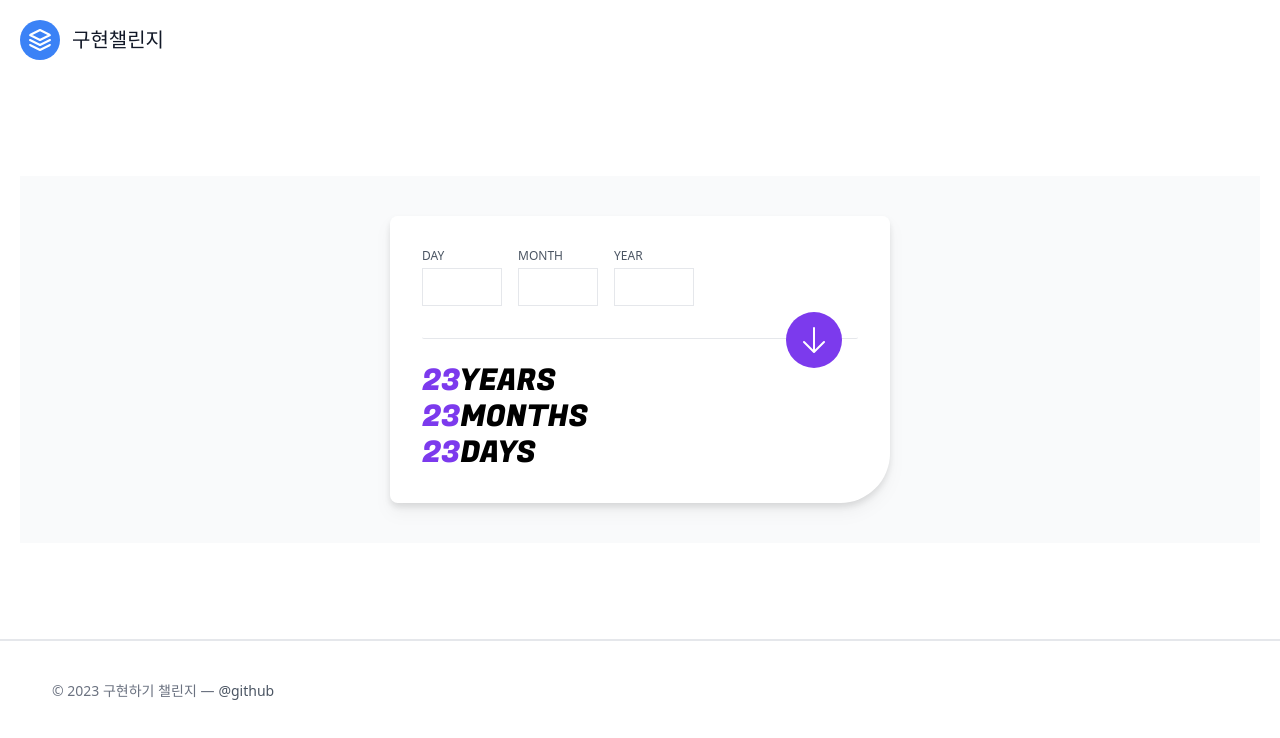
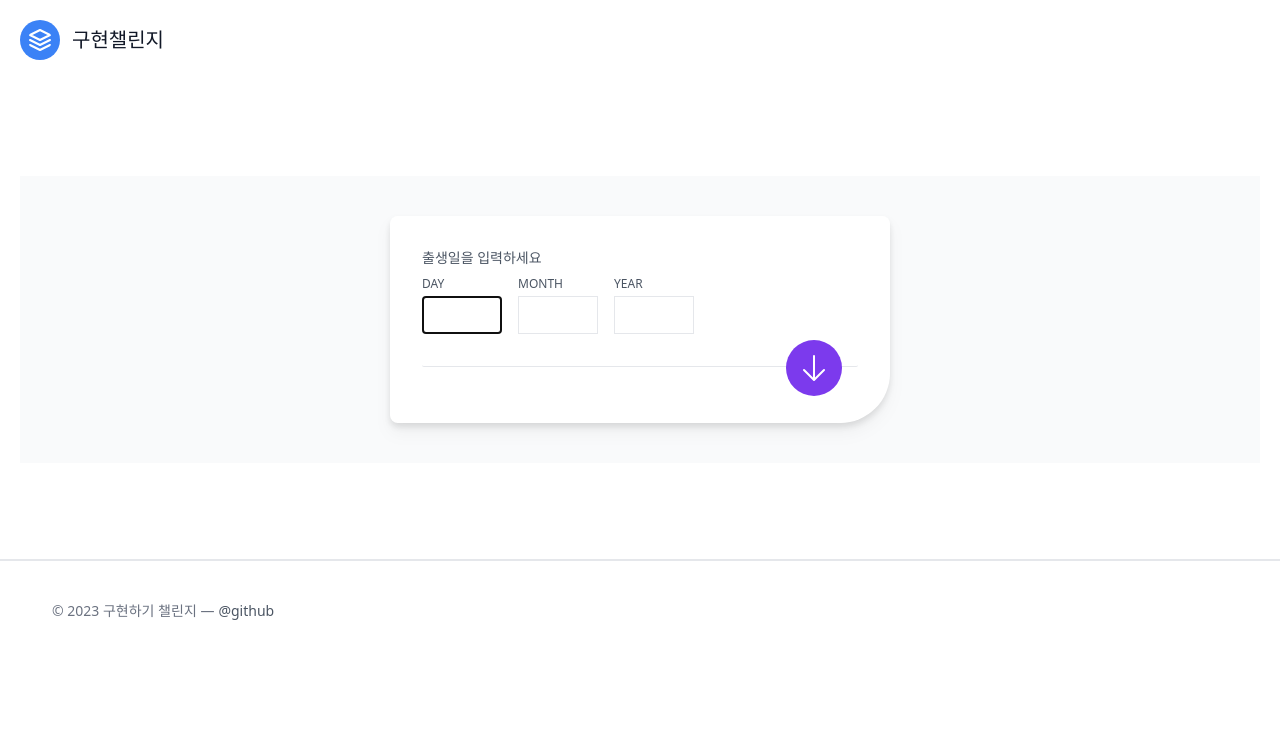
Before and after one commit to KyungaIM/challenge, a Next.js app: page /ageCalculator in a window 1280 px wide. Shown: the top 738 px of the page. Built offline with nearby package versions, Linux system fonts and the light colour scheme.

Commit message:
렌더링 에러 원리 파악

```diff
--- a/pages/ageCalculator.tsx
+++ b/pages/ageCalculator.tsx
@@ -1,20 +1,34 @@
 import next from "next";
 import Layout from "./components/layout";
-import { Fugaz_One } from "next/font/google";
-const resultFont = Fugaz_One({ weight: "400", subsets: ["latin"] });
-export default function ageCalculator() {
+import { useState } from "react";
+import AgeResult from "./components/ageResult";
+
+export default function AgeCalculator() {
+  const [day, setDay] = useState("");
+  const [month, setMonth] = useState("");
+  const [year, setYear] = useState("");
+  const [open, setOpen] = useState(false);
+
+  // function submit(value: number, min: number, max: number): boolean {
+
+  // }
+
   return (
     <Layout>
       <div className="w-full bg-gray-50 flex center h-800 justify-center items-center ">
         <div className=" w-full sm:w-[500px] bg-white p-8 my-10 rounded-lg rounded-br-[50px] drop-shadow-lg">
+          <h1 className="mb-2 text-sm">출생일을 입력하세요</h1>
           <form className="border-b flex relative pb-8 mb-6 rounded-sm">
             <label htmlFor="day" className="flex flex-col mr-4 text-xs">
-              DAY{" "}
+              DAY
               <input
                 type="text"
                 id="day"
                 required
                 className=" border w-20 px-2 py-1 mt-1 text-lg font-bold"
+                autoFocus
+                onChange={(e) => setDay(e.target.value)}
+                value={day}
               />
             </label>
 
@@ -25,6 +39,8 @@ export default function ageCalculator() {
                 id="month"
                 required
                 className=" border w-20 px-2 py-1 mt-1 text-lg font-bold"
+                onChange={(e) => setMonth(e.target.value)}
+                value={month}
               />
             </label>
 
@@ -35,9 +51,16 @@ export default function ageCalculator() {
                 id="year"
                 required
                 className=" border w-20 px-2 py-1 mt-1 text-lg font-bold"
+                onChange={(e) => setYear(e.target.value)}
+                value={year}
               />
             </label>
-            <button className="rounded-full p-3 bg-violet-600 hover:bg-violet-700 text-white absolute right-4 bottom-[-30px] hover:animate-bounce">
+            <button
+              className="rounded-full p-3 bg-violet-600 hover:bg-violet-700 text-white absolute right-4 bottom-[-30px] hover:animate-bounce"
+              onClick={() => {
+                setOpen(true);
+              }}
+            >
               <svg
                 xmlns="http://www.w3.org/2000/svg"
                 viewBox="0 0 24 24"
@@ -52,15 +75,21 @@ export default function ageCalculator() {
               </svg>
             </button>
           </form>
-          <p className={`text-3xl text-black ${resultFont.className}`}>
-            <span className="text-violet-600">{23}</span>YEARS
-          </p>
-          <p className={`text-3xl text-black ${resultFont.className}`}>
-            <span className="text-violet-600">{23}</span>MONTHS
-          </p>
-          <p className={`text-3xl text-black ${resultFont.className}`}>
-            <span className="text-violet-600">{23}</span>DAYS
-          </p>
+          {open && (
+            <div className="modal">
+              <div className="modal-content">
+                <span className="close">&times;</span>
+                <p>안내창 내용을 작성하세요.{day}</p>
+              </div>
+            </div>
+          )}
+          {/* {open && (
+            <AgeResult
+              year={Number(year)}
+              month={Number(month)}
+              day={Number(day)}
+            />
+          )} */}
         </div>
       </div>
     </Layout>
--- /dev/null
+++ b/pages/components/ageResult.tsx
@@ -0,0 +1,23 @@
+import { Fugaz_One } from "next/font/google";
+const resultFont = Fugaz_One({ weight: "400", subsets: ["latin"] });
+
+interface Props {
+  year: number;
+  month: number;
+  day: number;
+}
+export default function AgeResult({ year, month, day }: Props) {
+  return (
+    <>
+      <p className={`text-3xl text-black ${resultFont.className}`}>
+        <span className="text-violet-600">{year}</span>YEARS
+      </p>
+      <p className={`text-3xl text-black ${resultFont.className}`}>
+        <span className="text-violet-600">{month}</span>MONTHS
+      </p>
+      <p className={`text-3xl text-black ${resultFont.className}`}>
+        <span className="text-violet-600">{day}</span>DAYS
+      </p>
+    </>
+  );
+}
```
